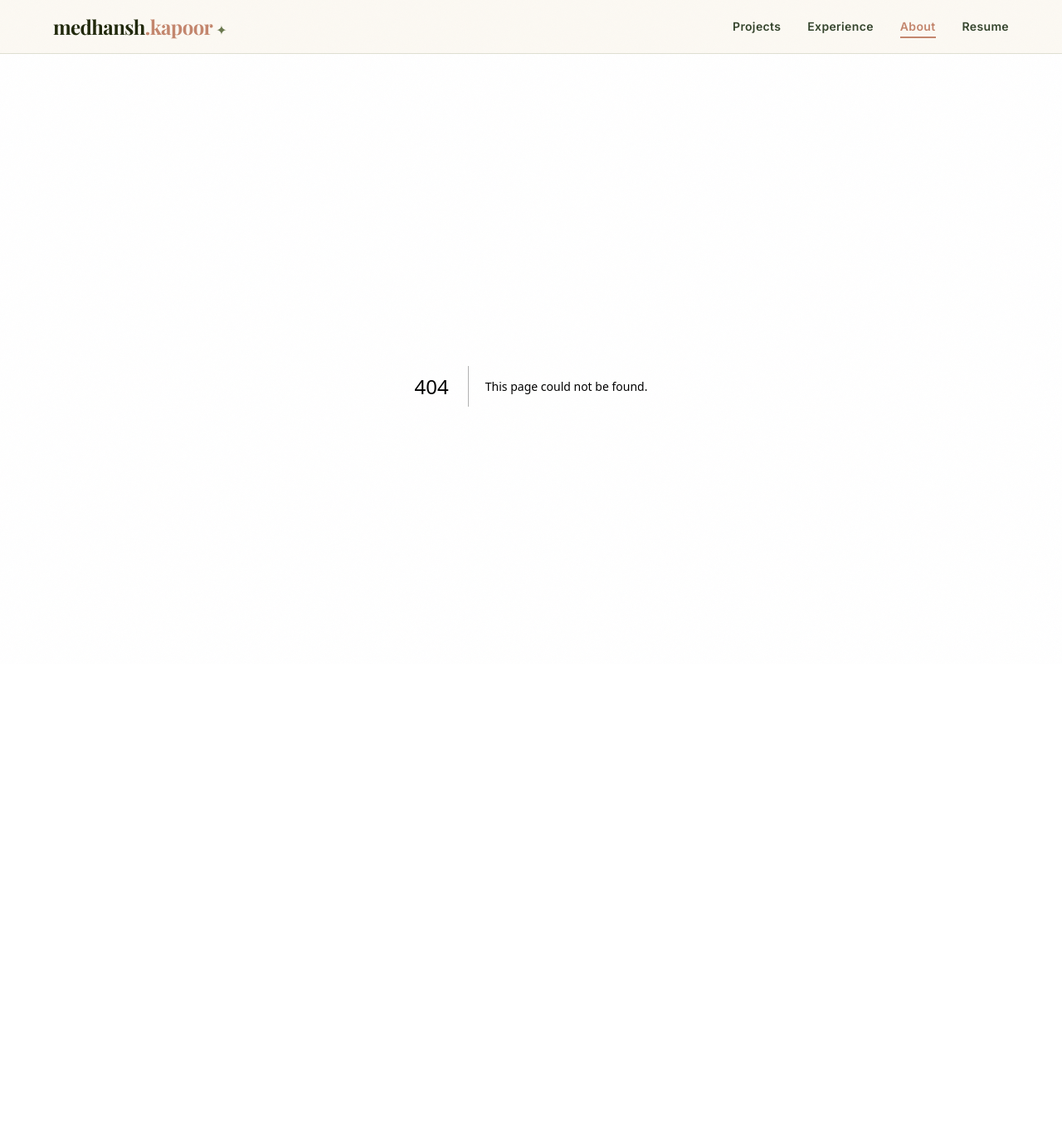
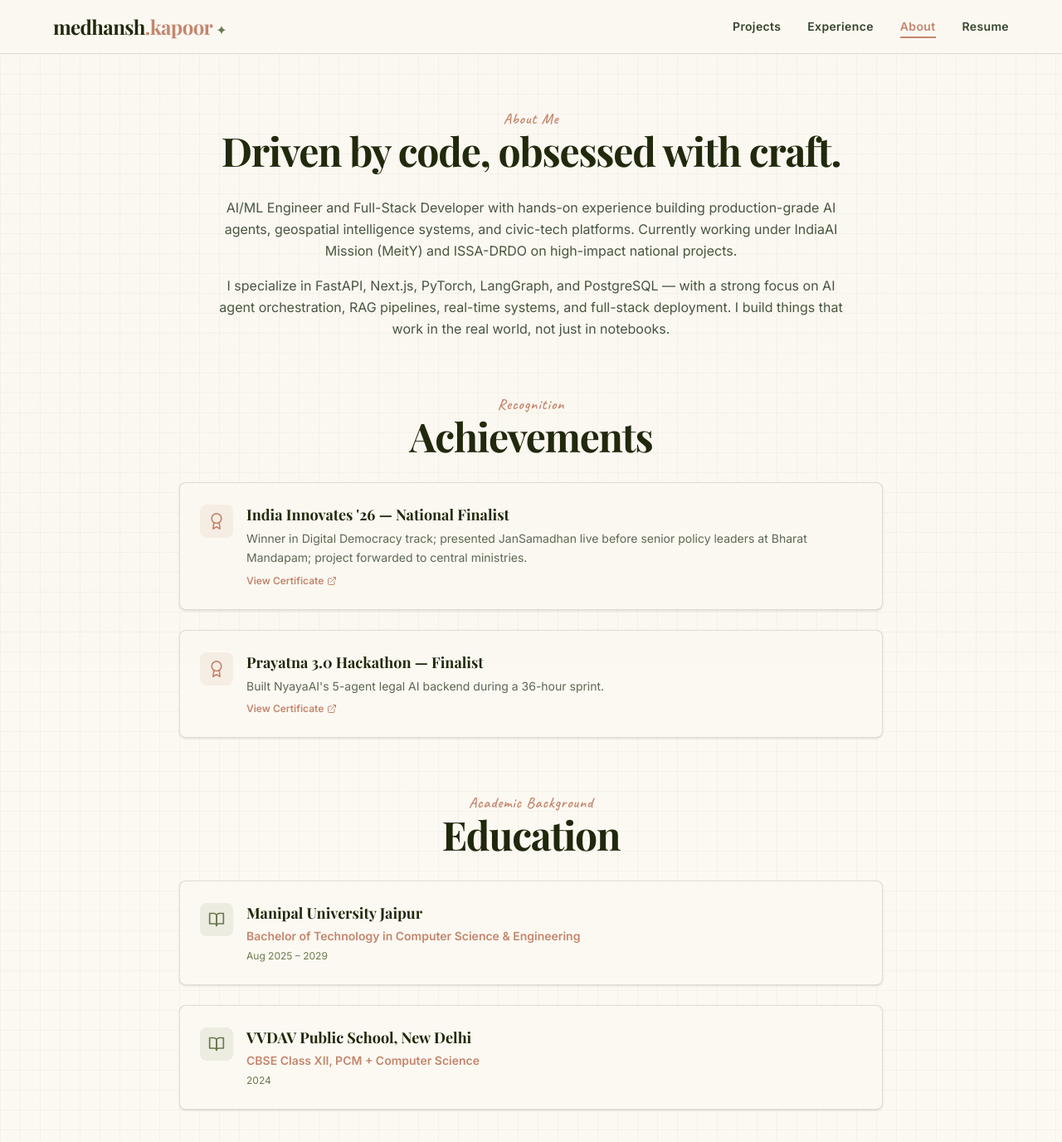
Before and after one commit to Medhansh-741/portfolio, a Next.js app: page /about in a window 1280 px wide. Before the commit this address had no page. Shown: the top 1376 px of the page at 83% size. Before the commit the page ends 865 px from the top, so only its background shows below. Built offline with nearby package versions, Linux system fonts and the light colour scheme; a web font is replaced by a local one.

Commit message:
feat: add about page with bio, achievements with certificate links, and education timeline

```diff
--- /dev/null
+++ b/app/about/page.tsx
@@ -0,0 +1,99 @@
+"use client";
+
+import { motion } from "framer-motion";
+import { FiExternalLink, FiAward, FiBookOpen } from "react-icons/fi";
+import { profile } from "@/app/data/profile";
+
+export default function AboutPage() {
+  return (
+    <main className="min-h-screen bg-grid-paper">
+      <div className="max-w-4xl mx-auto px-6 py-16">
+        {/* About */}
+        <section className="mb-16">
+          <div className="text-center space-y-2 mb-8">
+            <span className="font-hand text-lg text-[#C4866D] tracking-wider font-semibold">About Me</span>
+            <h1 className="font-serif text-4xl md:text-5xl font-bold tracking-tight text-[#20280B]">
+              Driven by code, obsessed with craft.
+            </h1>
+          </div>
+          <div className="space-y-4 max-w-3xl mx-auto">
+            {profile.about.map((para, i) => (
+              <motion.p
+                key={i}
+                initial={{ opacity: 0, y: 20 }}
+                animate={{ opacity: 1, y: 0 }}
+                transition={{ delay: i * 0.2 }}
+                className="text-base text-[#33432B]/90 leading-relaxed text-center"
+              >
+                {para}
+              </motion.p>
+            ))}
+          </div>
+        </section>
+
+        {/* Achievements */}
+        <section className="mb-16">
+          <div className="text-center space-y-2 mb-8">
+            <span className="font-hand text-lg text-[#C4866D] tracking-wider font-semibold">Recognition</span>
+            <h2 className="font-serif text-4xl md:text-5xl font-bold tracking-tight text-[#20280B]">
+              Achievements
+            </h2>
+          </div>
+          <div className="space-y-6">
+            {profile.achievements.map((ach, i) => (
+              <motion.div
+                key={ach.title}
+                initial={{ opacity: 0, x: -20 }}
+                animate={{ opacity: 1, x: 0 }}
+                transition={{ delay: i * 0.2 }}
+                className="flex items-start gap-4 bg-[#FCF9F2] border border-[#6A784D]/20 rounded-lg p-6 shadow-sm"
+              >
+                <div className="w-10 h-10 rounded-lg bg-[#C4866D]/10 flex items-center justify-center flex-shrink-0 mt-0.5">
+                  <FiAward className="text-[#C4866D]" size={20} />
+                </div>
+                <div className="flex-1">
+                  <h3 className="font-serif text-lg font-bold text-[#20280B]">{ach.title}</h3>
+                  <p className="text-sm text-[#33432B]/80 mt-1 leading-relaxed">{ach.detail}</p>
+                  <a href={ach.certificate} target="_blank" rel="noopener noreferrer"
+                    className="inline-flex items-center gap-1 text-xs font-semibold text-[#C4866D] hover:underline mt-2">
+                    View Certificate <FiExternalLink size={12} />
+                  </a>
+                </div>
+              </motion.div>
+            ))}
+          </div>
+        </section>
+
+        {/* Education */}
+        <section>
+          <div className="text-center space-y-2 mb-8">
+            <span className="font-hand text-lg text-[#C4866D] tracking-wider font-semibold">Academic Background</span>
+            <h2 className="font-serif text-4xl md:text-5xl font-bold tracking-tight text-[#20280B]">
+              Education
+            </h2>
+          </div>
+          <div className="space-y-6">
+            {profile.education.map((edu, i) => (
+              <motion.div
+                key={edu.institution}
+                initial={{ opacity: 0, y: 20 }}
+                animate={{ opacity: 1, y: 0 }}
+                transition={{ delay: i * 0.2 }}
+                className="flex items-start gap-4 bg-[#FCF9F2] border border-[#6A784D]/20 rounded-lg p-6 shadow-sm"
+              >
+                <div className="w-10 h-10 rounded-lg bg-[#6A784D]/10 flex items-center justify-center flex-shrink-0 mt-0.5">
+                  <FiBookOpen className="text-[#6A784D]" size={20} />
+                </div>
+                <div className="flex-1">
+                  <h3 className="font-serif text-lg font-bold text-[#20280B]">{edu.institution}</h3>
+                  <p className="text-sm font-semibold text-[#C4866D] mt-1">{edu.degree}</p>
+                  <span className="text-xs text-[#6A784D]">{edu.period}</span>
+                </div>
+              </motion.div>
+            ))}
+          </div>
+        </section>
+      </div>
+    </main>
+  );
+}
```
